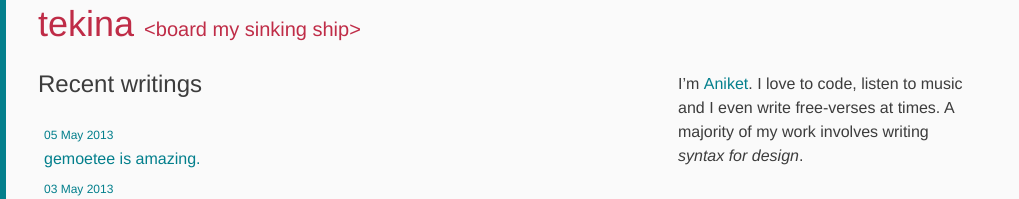
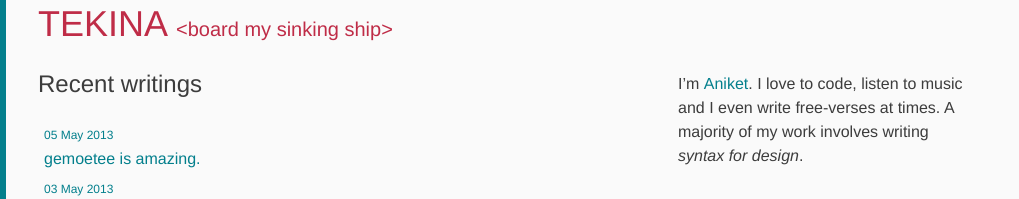
Before and after one commit to aniketpant/journal, a Jekyll site: the page built from index.md, in a window 1280 px wide. Shown: the top 199 px of the page, without its empty margins (0-1019 px from the left). Built offline with Jekyll 4.4.1, drawn with Linux system fonts in a browser that asks for light colours.

Commit message:
Changed title
Signed-off-by: Aniket Pant <me@aniketpant.com>

```diff
--- a/_layouts/base.html
+++ b/_layouts/base.html
@@ -6,7 +6,7 @@
 <head>
   <meta charset="utf-8">
   <meta http-equiv="X-UA-Compatible" content="IE=edge,chrome=1">
-  <title>{{ page.title }} &mdash; {{ site.title }}</title>
+  <title>{% if page.title == "Home" %}{{ site.tagline }}{% else %}{{ page.title }}{% endif %} &ndash; {{ site.title }}</title>
   <meta name="author" content="Aniket Pant">
   <meta name="description" content="{{ site.tagline }}">
   <meta name="keywords" content="aniket, pant, rawrrr, journal">
@@ -37,7 +37,7 @@
       <header class="grid wrapper" role="banner">
         <div class="grid__item one-whole">
           <a class="logo" href="/" rel="nofollow">
-            <h1>{{ site.title }} <span class="delta">&lt;{{ site.tagline }}&gt;</span></h1>
+            <h1><span class="caps">{{ site.title }}</span> <span class="delta">&lt;{{ site.tagline }}&gt;</span></h1>
           </a>
         </div>
       </header> <!-- header -->
```
